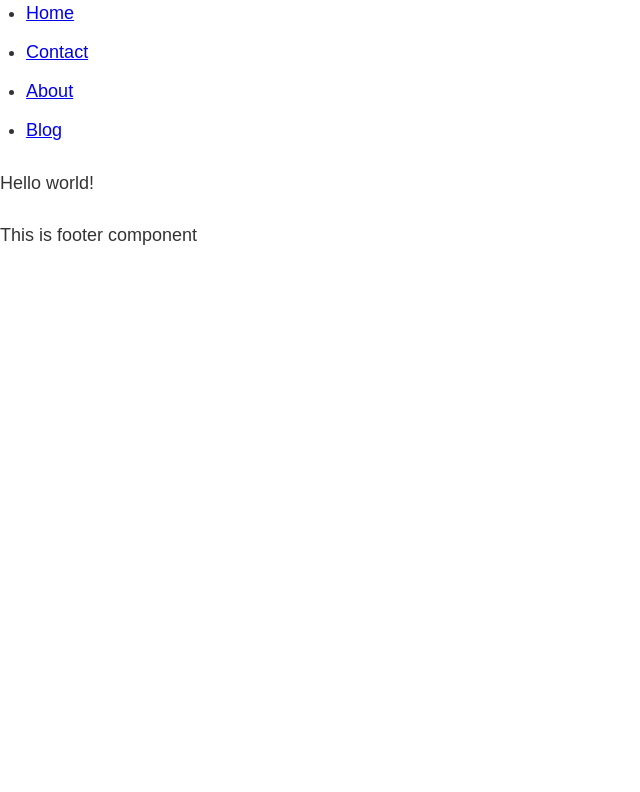
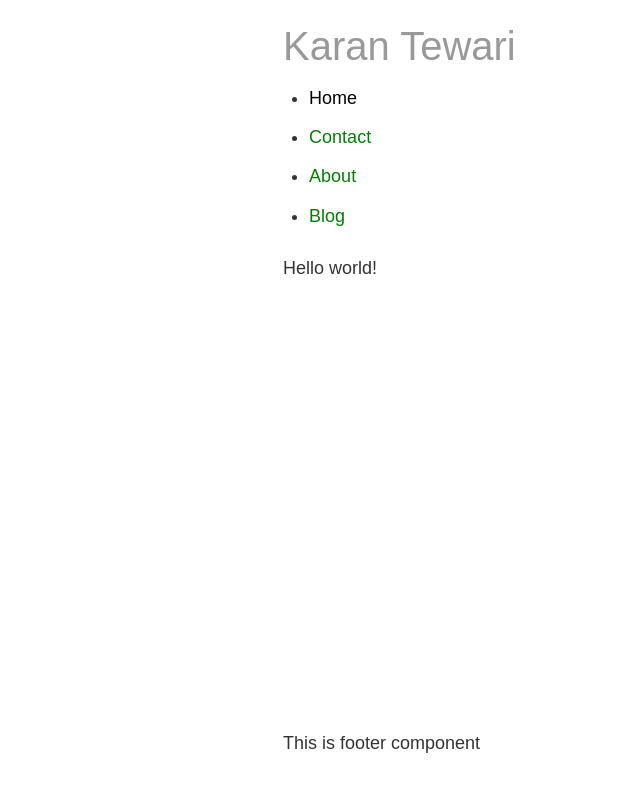
Before and after one commit to karan-tewari/gatsbyBootcamp, a Gatsby site: page / in a window 1280 px wide. Shown: the whole page, without its empty margins (0-640 px from the left). Built offline with nearby package versions, Linux system fonts and the light colour scheme; Gatsby itself is replaced by a stand-in of ours.

Commit message:
grahql started

```diff
--- a/gatsby-config.js
+++ b/gatsby-config.js
@@ -5,7 +5,10 @@
  */
 
 module.exports = {
-  /* Your site config here */
+  siteMetaData : {
+    author:'Karan Tewari',
+    title: 'Demo Project'
+  },
   plugins: [
     'gatsby-plugin-sass'
   ],
--- a/src/components/Header.js
+++ b/src/components/Header.js
@@ -1,24 +1,36 @@
-import React from 'react';
+import React from "react"
 
-import {Link} from 'gatsby';
+import { Link } from "gatsby"
+import styles from "./header.module.scss"
 
 const Header = () => {
-    return(
+  return (
+    <div>
+      <p className={styles.headerHead}>Karan Tewari</p>
       <ul>
         <li>
-                <Link to="/">Home</Link>
+          <Link className={styles.link} activeClassName={styles.active} to="/">
+            Home
+          </Link>
         </li>
         <li>
-                <Link to="/contact">Contact</Link>
+          <Link className={styles.link} activeClassName={styles.active} to="/contact">
+            Contact
+          </Link>
         </li>
         <li>
-                <Link to="/about">About</Link>
+          <Link className={styles.link} activeClassName={styles.active} to="/about">
+            About
+          </Link>
         </li>
         <li>
-                <Link to="/blog">Blog</Link>
+          <Link className={styles.link} activeClassName={styles.active} to="/blog">
+            Blog
+          </Link>
         </li>
       </ul>
+    </div>
   )
 }
 
-export default Header;
+export default Header
--- a/src/components/Layout.js
+++ b/src/components/Layout.js
@@ -3,12 +3,16 @@ import React from 'react';
 import Header from './Header';
 import Footer from './Footer';
 
+import styles from './layout.module.scss'
+
 
 const Layout = (props) => {
     return(
-        <div>
-            <Header />
+        <div className={styles.container}>
+            <div className={styles.content}>
+                <Header />
                 {props.children}
+            </div>
             <Footer />
         </div>
     )
--- /dev/null
+++ b/src/components/header.module.scss
@@ -0,0 +1,13 @@
+.link{
+    color:green;
+    text-decoration: none;
+}
+.headerHead{
+    font-size: 40px;
+    color:#999;
+    margin-top:15px;
+}
+.active{
+    color:#000;
+    text-decoration:none;
+}
--- /dev/null
+++ b/src/components/layout.module.scss
@@ -0,0 +1,13 @@
+.container{
+    margin:0 auto;
+    max-width: 750px;
+    padding:1rem;
+
+    display: flex;
+    height: 100vh;
+    flex-direction: column;
+}
+
+.content{
+    flex-grow: 1;
+}
```
Lines whose indentation alone changed are shown as unchanged.
